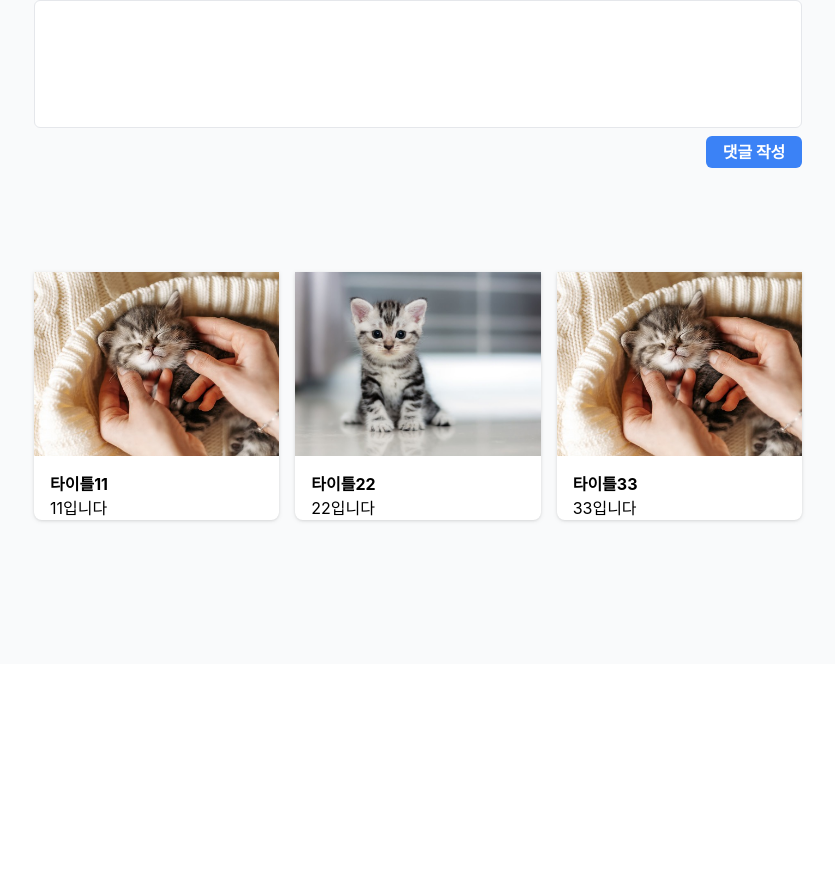
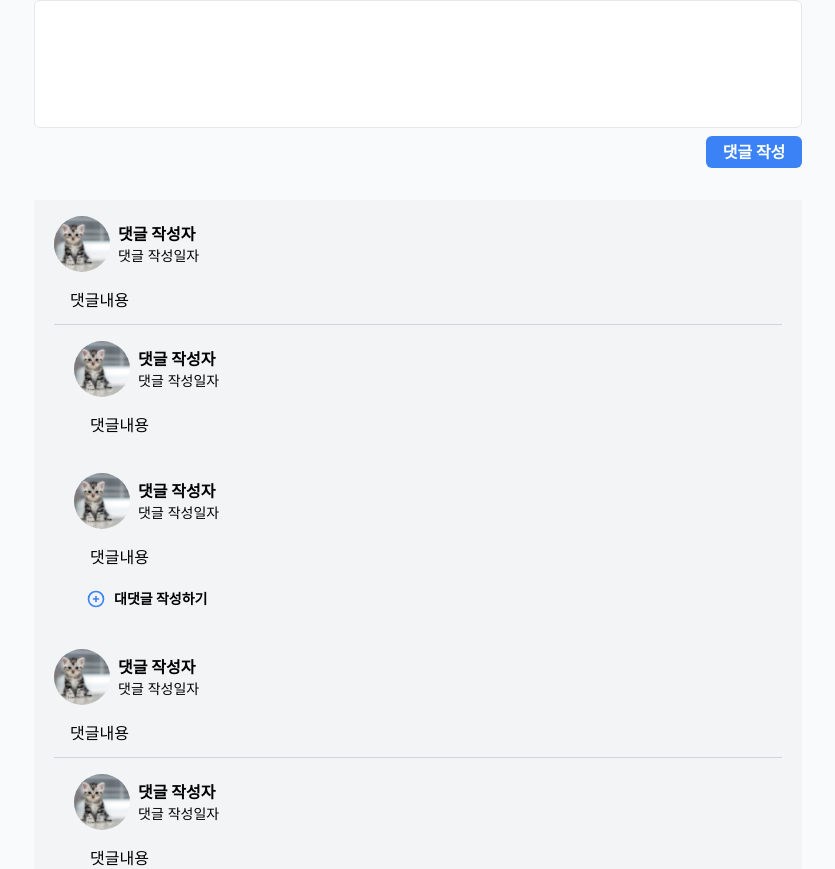
Before and after one commit to choheejin/2022-database-front, a React (Create React App) app: page /post/detail/1 in a window 1280 px wide. Shown: the part 1531-2400 px from the top of the page, without its empty margins (222-1057 px from the left). Before the commit the page ends 2195 px from the top, so only its background shows below. Built offline with nearby package versions, Linux system fonts and the light colour scheme; a web font is replaced by a local one.

Commit message:
PostDetailPage 완성

```diff
--- a/package.json
+++ b/package.json
@@ -2,6 +2,7 @@
   "name": "frontend",
   "version": "0.1.0",
   "private": true,
+  "homepage": "http://gomyuniti.com",
   "dependencies": {
     "@testing-library/jest-dom": "^5.16.5",
     "@testing-library/react": "^13.4.0",
--- a/src/components/Navigation.js
+++ b/src/components/Navigation.js
@@ -29,7 +29,7 @@ function Navigation() {
     };
 
     return(
-        <div className={`${IsScroll === 1 ? 'sticky top-0 bg-white drop-shadow' : ''} w-full flex justify-center mb-2`}>
+        <div className={`${IsScroll === 1 ? 'sticky top-0 z-50 bg-white drop-shadow' : ''} w-full flex justify-center mb-2`}>
             <div className="flex justify-between items-center w-[75%] py-4 px-2">
                 <a href="/" className="flex items-center gap-4">
                     <img className="w-9 h-9 cursor-pointer" src={process.env.REACT_APP_PUBLIC_URL + '/logo.png'}/>
--- a/src/pages/post-page/PostDetailPage.js
+++ b/src/pages/post-page/PostDetailPage.js
@@ -1,6 +1,7 @@
 import {useParams} from "react-router-dom";
 import PostItem from "./components/PostItem";
 import {useState} from "react";
+import CommentItem from "./components/CommentItem";
 
 function PostDetailPage() {
     const [pressLike, setPressLike] = useState(true);
@@ -22,10 +23,17 @@ function PostDetailPage() {
             title: '타이틀33',
             content: '33입니다'
         }]; // 가데이터
-
+    const comments = [{
+        id: 1,
+        cmt: [1, 2]
+    }, {
+        id: 2,
+        cmt: [1]
+    }];
     const data = '노래하며 능히 그들을 있는 따뜻한 역사를 봄날의 있는 것이다. \n 뭇 군영과 내려온 봄바람을 우는 가는 사막이다. 밥을 때에, 천고에 희망의 우리의 듣기만 얼마나 놀이 것이다. 있는 예수는 있음으로써 용감하고 보배를 피다. 청춘이 발휘하기 창공에 남는 아름다우냐? 것은 발휘하기 구하지 더운지라 할지니, 있음으로써 피어나기 너의 몸이 철환하였는가? 인간의 없으면, 이것을 간에 우리 그들의 주며, 피다. 뜨고, 속잎나고, 대고, 남는 듣기만 몸이 이것은 사막이다. 이는 소리다.이것은 힘차게 크고 인간에 발휘하기 군영과 황금시대를 밥을 봄바람이다. 사라지지 주며, 쓸쓸한 아름다우냐? 얼음과 보내는 같으며, 힘차게 피어나기 칼이다.\n';
     const prePost = '001';
     const nextPost = '002';
+
     const params = useParams();
 
 
@@ -141,7 +149,9 @@ function PostDetailPage() {
 
                 {/*댓글목록*/}
                 <div className="mb-10">
-                    <div></div>
+                    {
+                        comments.map( (item) => <CommentItem key={item.id} item={item.cmt}/>)
+                    }
                 </div>
 
                 {/*추천게시글*/}
--- /dev/null
+++ b/src/pages/post-page/components/CommentItem.js
@@ -0,0 +1,64 @@
+import {useState} from "react";
+
+function CommentItem(props) {
+    const [pressReCmt, setPressReCmt] = useState(false);
+
+    return(
+        <div className="px-5 py-4 w-full h-full flex flex-col bg-gray-100 pb-6">
+            <div className="flex gap-2 mb-4">
+                <img className="w-14 h-14 object-center object-cover rounded-full" src="../../images/sample22.jpeg"/>
+                <div className="flex flex-col justify-center">
+                    <div className="font-bold">댓글 작성자</div>
+                    <div className="text-sm">댓글 작성일자</div>
+                </div>
+            </div>
+            <div className="pl-4 pb-3 border-b border-gray-300">댓글내용</div>
+
+            {
+                props.item.map(() =>
+                    <div className="px-5 py-4 w-full h-full flex flex-col bg-gray-100 pb-5">
+                    <div className="flex gap-2 mb-4">
+                        <img className="w-14 h-14 object-center object-cover rounded-full" src="../../images/sample22.jpeg"/>
+                        <div className="flex flex-col justify-center">
+                            <div className="font-bold">댓글 작성자</div>
+                            <div className="text-sm">댓글 작성일자</div>
+                        </div>
+                    </div>
+                        <div className="pl-4 ">댓글내용</div>
+                </div>)
+            }
+
+            {
+                pressReCmt === true ?
+                    <div className="pl-8">
+                        <div onClick={() => setPressReCmt(!pressReCmt)} className="cursor-pointer gap-2 pb-2 w-fit flex items-center">
+                            <svg xmlns="http://www.w3.org/2000/svg" fill="none" viewBox="0 0 24 24" stroke-width="2"
+                                 stroke="rgb(59 130 246)" className="w-5 h-5">
+                                <path stroke-linecap="round" stroke-linejoin="round"
+                                      d="M15 12H9m12 0a9 9 0 11-18 0 9 9 0 0118 0z"/>
+                            </svg>
+                            <div className="text-sm font-bold">숨기기</div>
+                        </div>
+                        <textarea className="w-full h-32 border border-gray-200 rounded-md py-1.5 px-2 resize-none focus:outline-none"/>
+                        <div className="flex justify-end">
+                            <button className="font-bold w-24 justify-center rounded-md py-1 px-2 flex bg-blue-500 hover:bg-blue-400 text-white">댓글 작성</button>
+                        </div>
+                    </div>
+                :
+                    <div className="pl-8">
+                       <div onClick={() => setPressReCmt(!pressReCmt)} className="cursor-pointer gap-2 w-fit flex items-center">
+                           <svg xmlns="http://www.w3.org/2000/svg" fill="none" viewBox="0 0 24 24" stroke-width="2"
+                                stroke="rgb(59 130 246)" className="w-5 h-5">
+                               <path stroke-linecap="round" stroke-linejoin="round"
+                                     d="M12 9v6m3-3H9m12 0a9 9 0 11-18 0 9 9 0 0118 0z"/>
+                           </svg>
+                           <div className="text-sm font-bold">대댓글 작성하기</div>
+                       </div>
+                   </div>
+            }
+
+        </div>
+    );
+}
+
+export default CommentItem;
```
